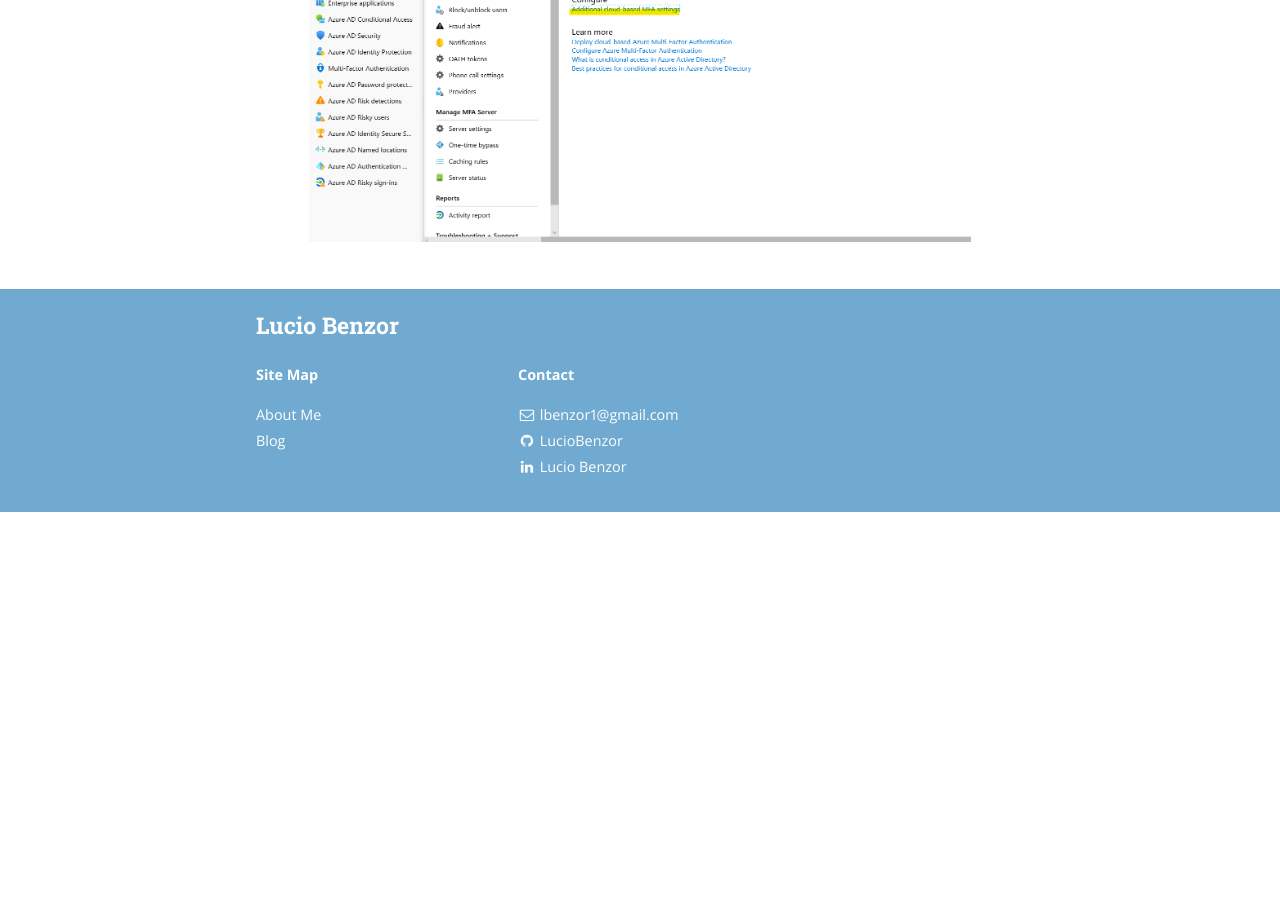
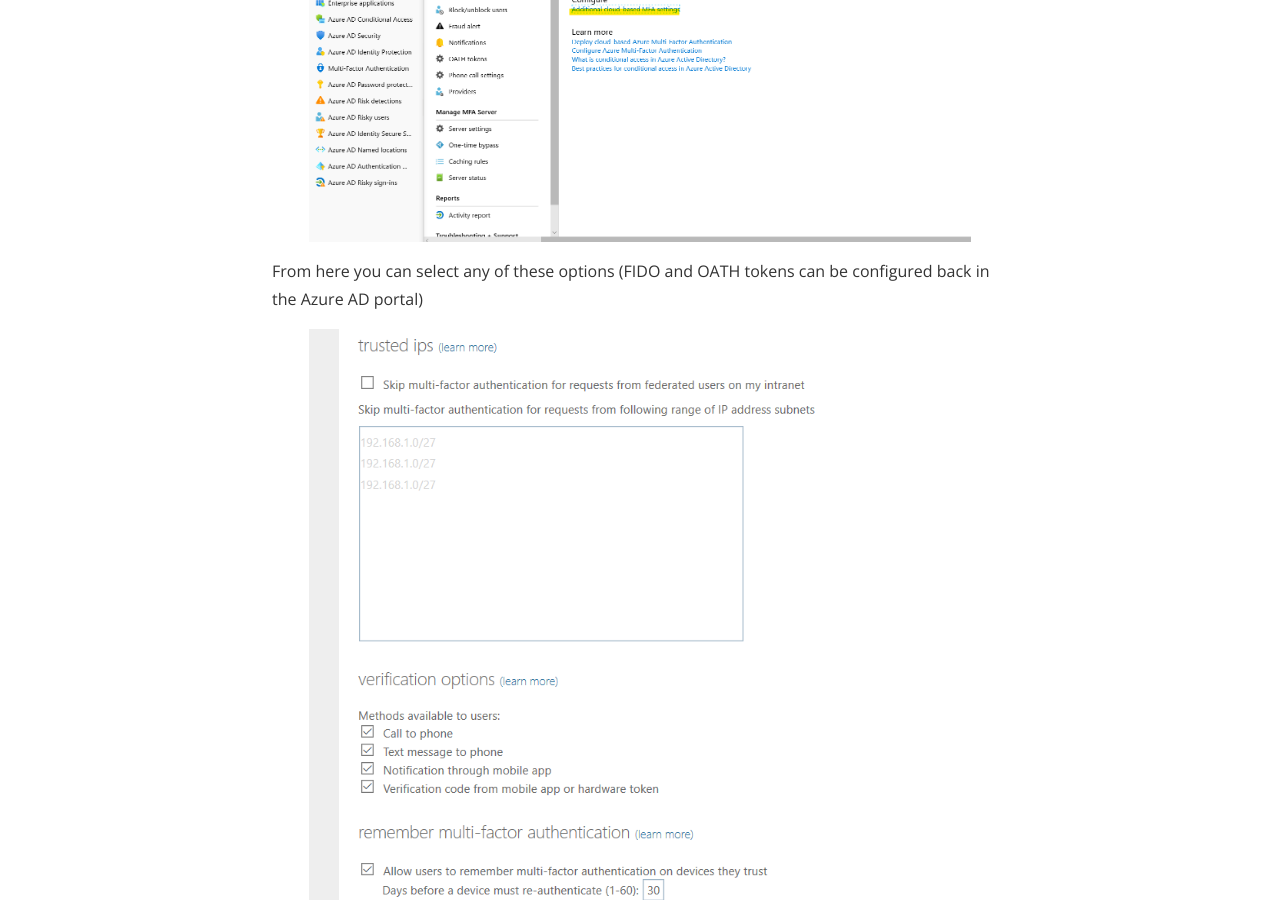
Before and after one commit to LucioBenzor/LucioBenzor.github.io, a Jekyll site: the page built from _posts/2020-05-16-Enable-MFA-to-secure-guest-access.md, in a window 1280 px wide and 900 px high, scrolled down 3711 px. Built offline with Jekyll 4.4.1, drawn with Linux system fonts in a browser that asks for light colours; nearby versions of some CDN libraries; before the commit the page ends 4223 px from its top, so only the background shows below that.

Commit message:
Update 2020-05-16-Enable-MFA-to-secure-guest-access.md

```diff
--- a/_posts/2020-05-16-Enable-MFA-to-secure-guest-access.md
+++ b/_posts/2020-05-16-Enable-MFA-to-secure-guest-access.md
@@ -44,3 +44,7 @@
 To set MFA options for your users, lets go to to the Azure AD Dashboard > Security > "Additional cloud-based MFA settings"
 
 <img src="{{ site.baseurl }}/assets/MFAMenu1.png">
+
+From here you can select any of these options (FIDO and OATH tokens can be configured back in the Azure AD portal)
+
+<img src="{{ site.baseurl }}/assets/MFAMenu2.png">
```
